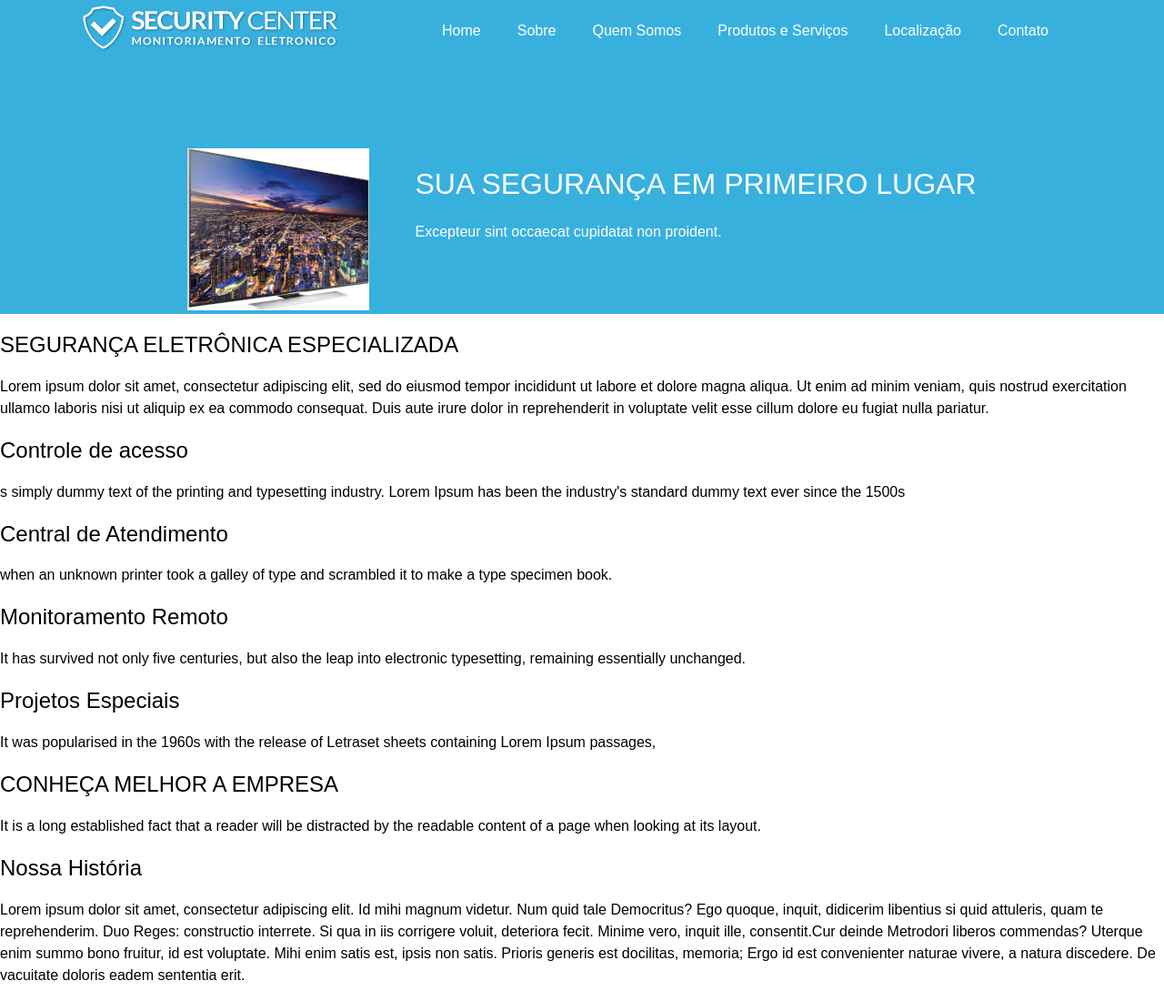
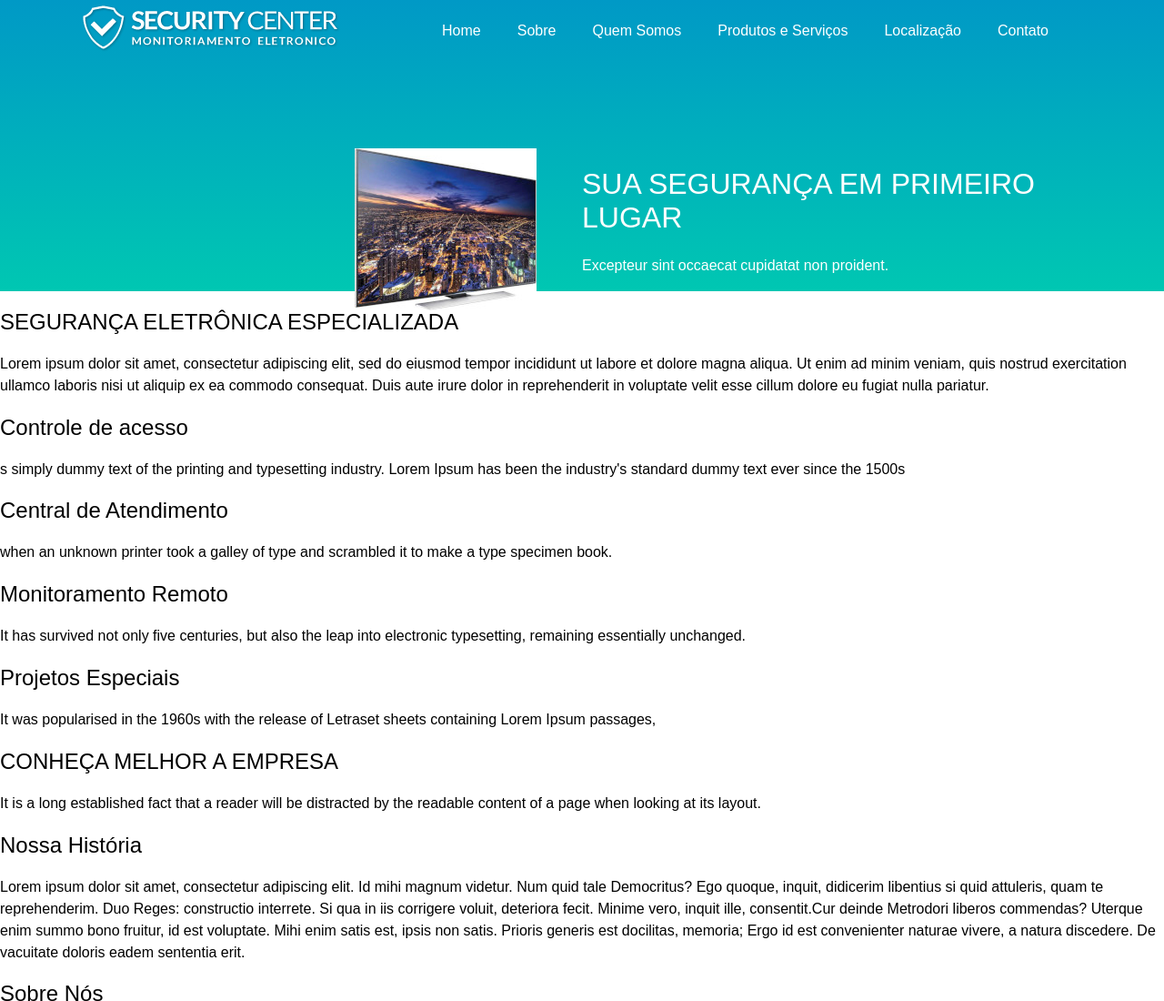
Before and after one commit to danilo-sds/Security-center-website-exercise, a plain HTML site: page index.html in a window 1280 px wide. Shown: the top 1100 px of the page at 91% size. Drawn offline with Linux system fonts and the light colour scheme.

Commit message:
Add background gradient and floating tv image

```diff
--- a/index.html
+++ b/index.html
@@ -31,8 +31,8 @@
 
     <div class="text-header">
         <div class="header-column">
-            <a href="index.html">
-                <img src="img/tv.jpg" alt="tela-tv" class="text-header-image">
+            <a href="index.html" class="text-header-image">
+                <img src="img/tv.jpg" alt="tela-tv">
             </a>
         </div>
         <div class="header-column">
--- a/style.css
+++ b/style.css
@@ -1,5 +1,6 @@
 .main-header{
-    background: #38B0DE;
+    background: rgb(0,153,198);
+    background: linear-gradient(180deg, rgba(0,153,198,1) 0%, rgba(0,199,178,1) 100%);
     display: flex;
     flex-direction: column;
     justify-content: center;
@@ -45,6 +46,7 @@
 .text-header{
     display: flex;
     padding-top: 100px;
+    width: 1100px;
 }
 
 .text-header h1 {
@@ -54,11 +56,14 @@
 }
 
 .text-header-image {
+    position: absolute;
+    right: 0;
     margin-right: 50px;
 }
 
 .header-column {
-
+    width: 50%;
+    position: relative;
 }
 
 /*Colocar text-information text-icons*/
```
